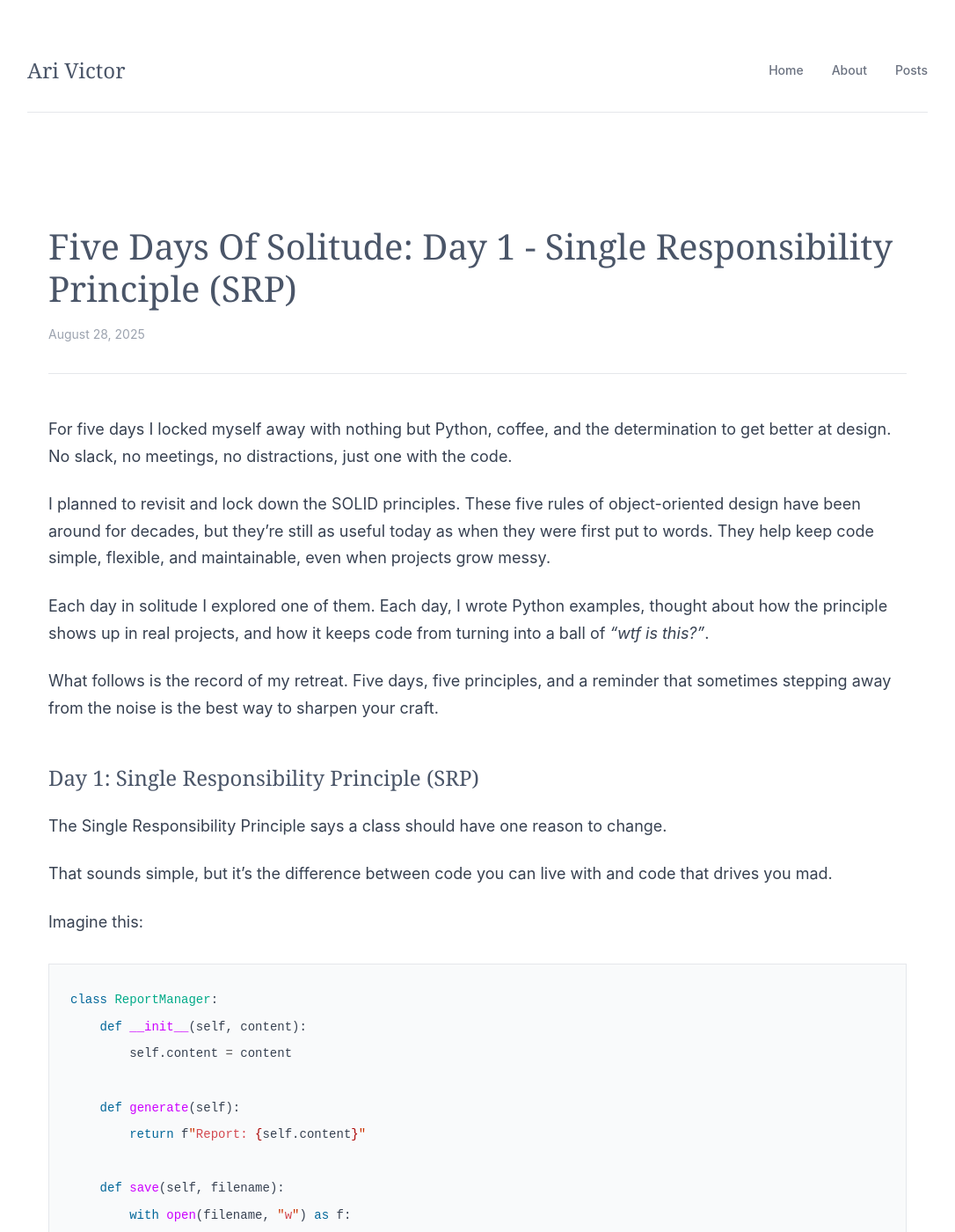
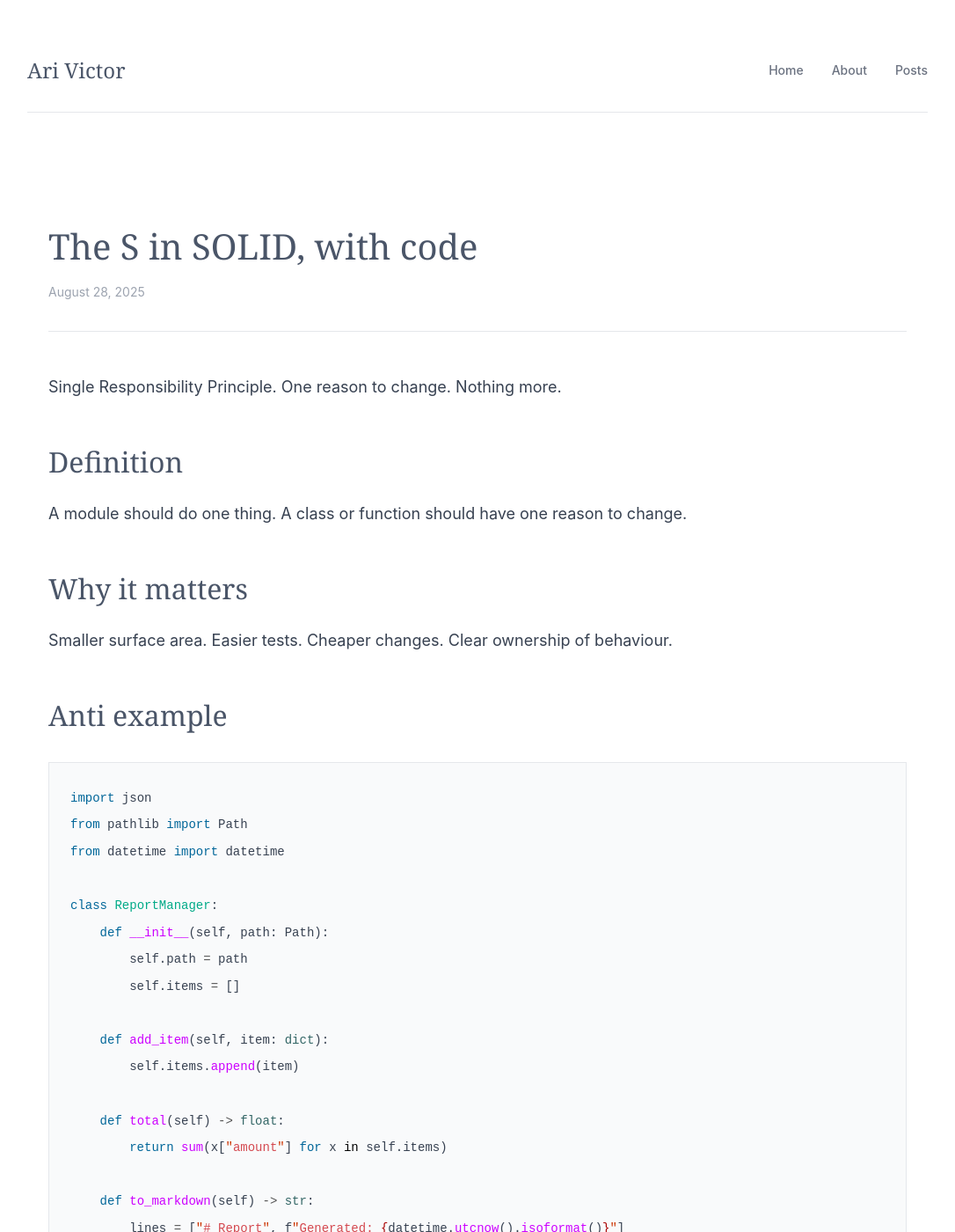
Before and after one commit to arivictor/arivictor.github.io, a Jekyll site: the page built from _posts/2025-08-28-five-days-of-solitude-day-1.md, in a window 1280 px wide and 1400 px high. Shown: the whole window at 88% size, without its empty margins (97-1183 px from the left). Built offline with Jekyll 4.4.1, drawn with Linux system fonts in a browser that asks for light colours; some of the changed text lies outside the part shown.

````diff
--- a/_config.yml
+++ b/_config.yml
@@ -1,12 +1,6 @@
-# Site settings
 title: Ari Victor
 tag_text: Ari
 description: Ari Victor's personal blog
-# baseurl: "/blog" # the subpath of your site, e.g. /blog
-# url: "https://example.com" # the base hostname & protocol for your site, e.g. http://example.com
-
-plugins:
-  - jekyll-seo-tag
 
 # Build settings
 markdown: kramdown
--- a/_posts/2025-08-28-five-days-of-solitude-day-1.md
+++ b/_posts/2025-08-28-five-days-of-solitude-day-1.md
@@ -1,81 +1,204 @@
 ---
 layout: post
-title: "Five Days Of Solitude: Day 1 - Single Responsibility Principle (SRP)"
-description: 'How I spent five days locked away with Python, coffee, and the determination to get better at design. Day 1: Single Responsibility Principle (SRP)'
+title: "The S in SOLID, with code"
+description: 'One reason to change. Nothing more.'
 date: 2025-08-28 12:00:00 +1000
 tags:
     - python
-    - design
     - solid
-    - srp
 ---
 
-For five days I locked myself away with nothing but Python, coffee, and the determination to get better at design. No slack, no meetings, no distractions, just one with the code.
+Single Responsibility Principle.
+One reason to change. Nothing more.
 
-I planned to revisit and lock down the SOLID principles. These five rules of object-oriented design have been around for decades, but they’re still as useful today as when they were first put to words. They help keep code simple, flexible, and maintainable, even when projects grow messy.
+## Definition
 
-Each day in solitude I explored one of them. Each day, I wrote Python examples, thought about how the principle shows up in real projects, and how it keeps code from turning into a ball of *"wtf is this?"*.
+A module should do one thing.
+A class or function should have one reason to change.
 
-What follows is the record of my retreat. Five days, five principles, and a reminder that sometimes stepping away from the noise is the best way to sharpen your craft.
+## Why it matters
 
-### Day 1: Single Responsibility Principle (SRP)
+Smaller surface area.
+Easier tests.
+Cheaper changes.
+Clear ownership of behaviour.
 
-The Single Responsibility Principle says a class should have one reason to change.
-
-That sounds simple, but it’s the difference between code you can live with and code that drives you mad.
-
-Imagine this:
+## Anti example
 
 ```python
+import json
+from pathlib import Path
+from datetime import datetime
+
 class ReportManager:
-    def __init__(self, content):
-        self.content = content
+    def __init__(self, path: Path):
+        self.path = path
+        self.items = []
 
-    def generate(self):
-        return f"Report: {self.content}"
+    def add_item(self, item: dict):
+        self.items.append(item)
 
-    def save(self, filename):
-        with open(filename, "w") as f:
-            f.write(self.generate())
+    def total(self) -> float:
+        return sum(x["amount"] for x in self.items)
 
-    def email(self, to):
-        print(f"Sending report to {to}")
+    def to_markdown(self) -> str:
+        lines = ["# Report", f"Generated: {datetime.utcnow().isoformat()}"]
+        for x in self.items:
+            lines.append(f"- {x['name']}: ${x['amount']:.2f}")
+        lines.append(f"Total: ${self.total():.2f}")
+        return "\n".join(lines)
+
+    def save(self):
+        # mixes formatting, IO, and domain
+        md = self.to_markdown()
+        self.path.write_text(md, encoding="utf-8")
+
+    def export_json(self):
+        data = {"items": self.items, "total": self.total()}
+        self.path.with_suffix(".json").write_text(
+            json.dumps(data, indent=2), encoding="utf-8"
+        )
 ```
 
-Looks pretty conventional, but this class has three reasons to change:
+Problems:
 
-* Report formatting changes.
-* File saving logic changes.
-* Email delivery changes.
+1. Domain logic lives with formatting and file IO.
+2. Any change to output format or storage touches the same class.
+3. Hard to test in isolation.
 
-That’s three headaches waiting for you.
+## SRP refactor
 
-A better way:
+Split by reason to change.
+
+* Domain
+* Presentation
+* Persistence
 
 ```python
+from dataclasses import dataclass
+from typing import Iterable, Protocol
+from pathlib import Path
+import json
+from datetime import datetime
+
+# Domain
+
+@dataclass(frozen=True)
+class LineItem:
+    name: str
+    amount: float
+
+@dataclass
 class Report:
-    def __init__(self, content):
-        self.content = content
+    items: list[LineItem]
 
-    def generate(self):
-        return f"Report: {self.content}"
+    def total(self) -> float:
+        return sum(x.amount for x in self.items)
 
-class FileSaver:
-    def save(self, report, filename):
-        with open(filename, "w") as f:
-            f.write(report.generate())
 
-class EmailSender:
-    def send(self, report, to):
-        print(f"Sending {report.generate()} to {to}")
+# Presentation
+
+class Formatter(Protocol):
+    def format(self, report: Report) -> str: ...
+
+class MarkdownFormatter:
+    def format(self, report: Report) -> str:
+        parts = [
+            "# Report",
+            f"Generated: {datetime.utcnow().isoformat()}",
+            *[f"- {x.name}: ${x.amount:.2f}" for x in report.items],
+            f"Total: ${report.total():.2f}",
+        ]
+        return "\n".join(parts)
+
+class JsonFormatter:
+    def format(self, report: Report) -> str:
+        payload = {
+            "items": [{"name": x.name, "amount": x.amount} for x in report.items],
+            "total": report.total(),
+        }
+        return json.dumps(payload, indent=2)
+
+
+# Persistence
+
+class Writer(Protocol):
+    def write(self, content: str) -> None: ...
+
+class FileWriter:
+    def __init__(self, path: Path):
+        self.path = path
+
+    def write(self, content: str) -> None:
+        self.path.write_text(content, encoding="utf-8")
+
+
+# Application orchestration
+
+def render_and_write(report: Report, formatter: Formatter, writer: Writer) -> None:
+    writer.write(formatter.format(report))
+
+Usage
+
+report = Report(items=[LineItem("Widget", 12.5), LineItem("Gadget", 7.5)])
+
+# Markdown to file
+render_and_write(
+    report,
+    MarkdownFormatter(),
+    FileWriter(Path("report.md")),
+)
+
+# JSON to file
+render_and_write(
+    report,
+    JsonFormatter(),
+    FileWriter(Path("report.json")),
+)
 ```
 
-Now, each class has one job. One reason to change.
+Benefits
+1. Change formatting without touching domain or IO.
+2. Swap storage easily. Add S3Writer or StdoutWriter without touching Report or formatters.
+3. Test each piece alone.
 
-Let's recap:
+Testing in isolation
 
-* If a class is responsible for formatting a report, then the only reason to change it should be when the formatting rules change.
-* If a class is responsible for saving files, the only reason to change it should be when the file storage logic changes.
-* If a class is responsible for sending emails, the only reason to change it should be when the email delivery method changes.
+```python
+class StubWriter:
+    def __init__(self):
+        self.payload = None
+    def write(self, content: str) -> None:
+        self.payload = content
 
-The mistake comes when one class handles all of these. Then it has multiple reasons to change (formatting rules, file I/O requirements, email transport changes). That violates SRP.
+def test_markdown_formatting():
+    r = Report([LineItem("Item", 10)])
+    w = StubWriter()
+    render_and_write(r, MarkdownFormatter(), w)
+    assert "Total: $10.00" in w.payload
+
+def test_total_only_domain():
+    r = Report([LineItem("A", 1.0), LineItem("B", 2.5)])
+    assert r.total() == 3.5
+```
+
+No filesystem in tests. No datetime stubbing outside the formatter if you choose to inject a clock later.
+
+## Finding SRP violations
+
+Heuristics
+
+1. Method names refer to different concerns. Example format, save, validate inside one class.
+2. More than one stakeholder asks for changes in the same class. Example design asks for layout changes, ops asks for path changes.
+3. Hard to name the class without using the word and.
+
+When to stop splitting
+
+* Do not chase perfection. Split by real reasons to change.
+* If two concerns always change together, keep them together.
+* SRP is a guide to reduce blast radius, not a rule to inflate class counts.
+
+## Summary
+
+One class. One reason to change.
+Keep domain pure.
--- a/_sass/_biscuit.scss
+++ /dev/null
@@ -1,174 +0,0 @@
-
-html {
-  font: 15px/1.5 "Helvetica Neue", Helvetica, Arial, sans-serif;
-  -webkit-font-smoothing: antialiased;
-}
-
-@media (min-width: 30rem) {
-  html {
-    font-size: 18px;
-  }
-}
-
-body {
-  margin: 2rem 0 5rem;
-  color: #333;
-}
-
-@media (min-width: 30rem) {
-  body {
-    margin-top: 5rem;
-  }
-}
-
-a {
-  color: #0074d9; /* From http://clrs.cc */
-  text-decoration: none;
-}
-
-a:hover, a:focus {
-  text-decoration: underline;
-}
-
-#footer a {
-  color: #808080; /* From http://clrs.cc */
-  text-decoration: none;
-}
-
-#footer a:hover, a:focus {
-  text-decoration: underline;
-}
-
-small {
-  color: #B0B0B0;
-  text-decoration: none;
-}
-
-h1, h2, h3, h4, h5, h6 {
-  font-family: "Helvetica Neue", Helvetica, Arial, sans-serif;
-  -webkit-font-smoothing: antialiased;
-  margin: 0 0 0.5rem -0.1rem /* align left edge */;
-  line-height: 1;
-  color: #111;
-  text-rendering: optimizeLegibility;
-}
-
-h1 {
-  font-size: 2.0rem;
-  margin-bottom: 1rem;
-}
-
-@media (min-width: 30rem) {
-  h1 {
-    font-size: 2.5rem;
-    margin-bottom: 3rem;
-  }
-}
-
-h1 a {
-  color: inherit;
-}
-
-h2 {
-  margin-top: 2rem;
-  font-size: 1.2rem;
-  margin-bottom: 0.75rem;
-}
-
-@media (min-width: 30rem) {
-  h2 {
-    margin-top: 2.5rem;
-    font-size: 1.2rem;
-    margin-bottom: 1rem;
-  }
-}
-
-h3 {
-  margin-top: 1.5rem;
-  font-size: 1.1rem;
-  font-weight: bold;
-}
-
-h4, h5, h6 {
-  margin-top: 1.5rem;
-  font-size: 1rem;
-  font-style: italic;
-  font-weight: bold;
-}
-
-p, ul, ol, dl, table, pre, blockquote {
-  margin-top: 0;
-  margin-bottom: 1rem;
-}
-
-ul, ol {
-  padding-left: 1.5rem;
-}
-
-dd {
-  margin-left: 1.5rem;
-}
-
-blockquote {
-  margin-left: 0;
-  margin-right: 0;
-  padding: .5rem 1rem;
-  border-left: .25rem solid #ccc;
-  color: #666;
-}
-
-blockquote p:last-child {
-  margin-bottom: 0;
-}
-
-hr {
-  border: none;
-  margin: 1.5rem 0;
-  border-bottom: 1px solid #ccc;
-  position: relative;
-  top: -1px;
-}
-
-.container img, .container iframe {
-  max-width: 100%;
-}
-
-.container img {
-  margin: 0 auto;
-  display: block;
-}
-
-table {
-  width: 100%;
-  border: 1px solid #ccc;
-  border-collapse: collapse;
-}
-
-td, th {
-  padding: .25rem .5rem;
-  border: 1px solid #ccc;
-}
-
-pre, code {
-  font-family: inherit;
-  background-color: #eee;
-}
-
-pre {
-  padding: .5rem 1rem;
-  font-size: 0.8rem;
-}
-
-code {
-  padding: .1rem .25rem;
-}
-
-pre > code {
-  padding: 0;
-}
-
-.container {
-  max-width: 30rem;
-  margin: 0 auto;
-  padding: 0 1rem;
-}
````
Also changed, not shown: default.html (deleted, +0 -65 lines), pyproject.toml (added, +9 -0 lines), assets/biscuit.png (deleted), tools/create_post.py (renamed from new.py), tools/generate_tags.py (renamed from generate_tags.py), 3 other files.
